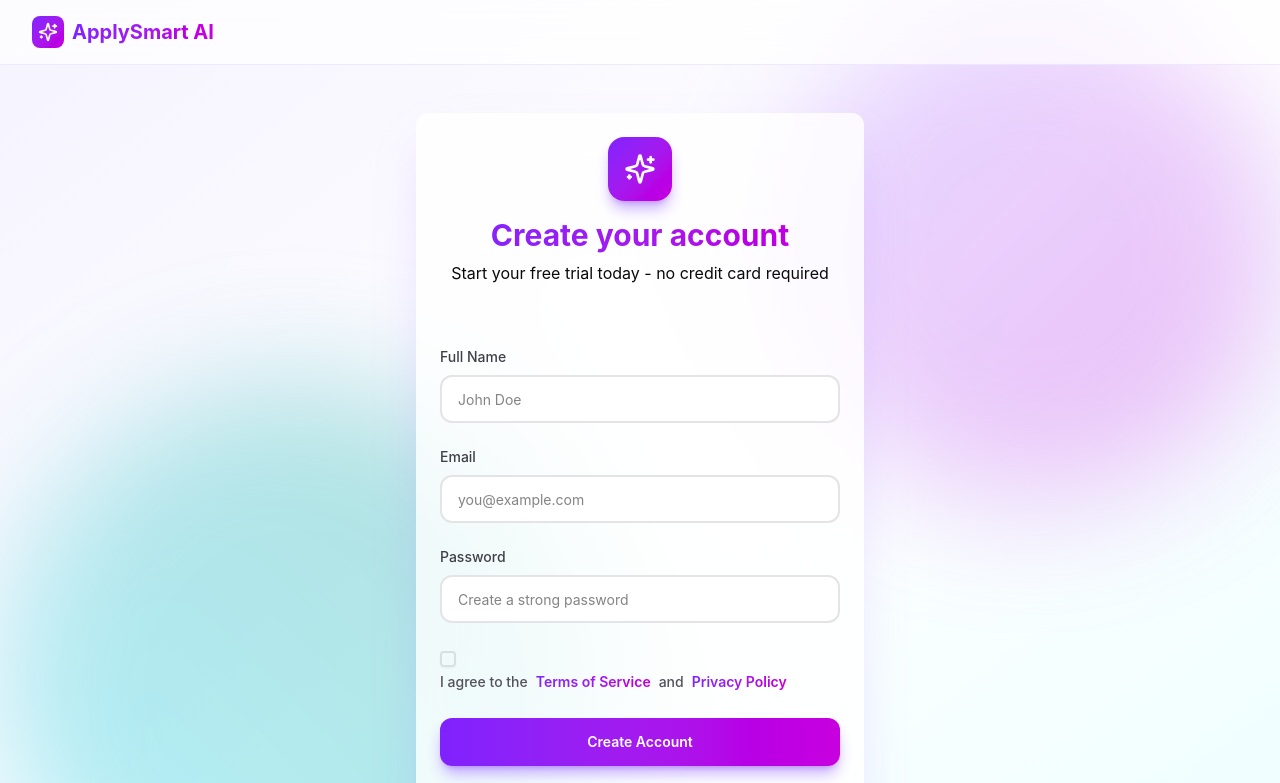
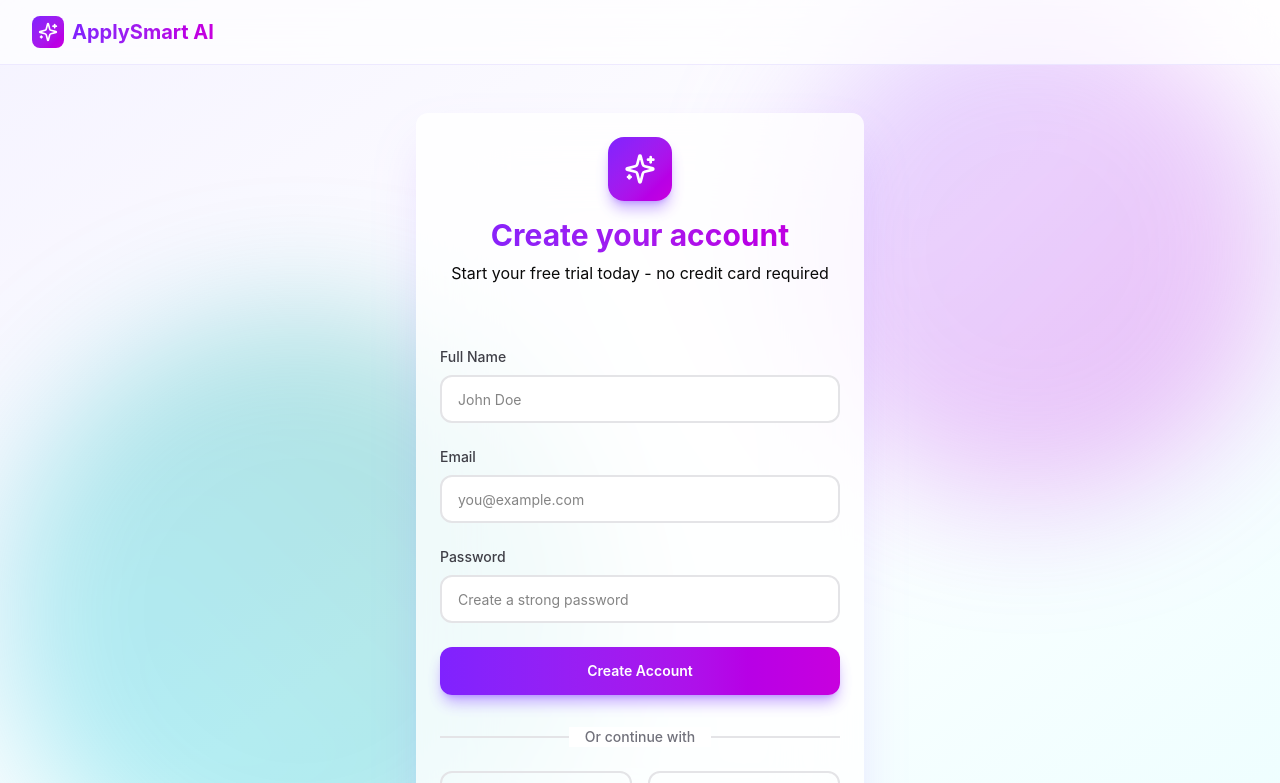
Before and after one commit to fegzycole/ApplySmart-AI, a React (Vite) app in the folder frontend/: page /signup in a window 1280 px wide. Shown: the top 783 px of the page. Built offline with nearby package versions, Linux system fonts and the light colour scheme; no server answers.

Commit message:
chore: Remove unused logic

```diff
--- a/frontend/src/features/authentication/pages/SignupPage.tsx
+++ b/frontend/src/features/authentication/pages/SignupPage.tsx
@@ -1,8 +1,8 @@
 import { Link } from "react-router";
 import { Button } from "@/shared/components/ui/button";
 import { Card, CardContent, CardHeader } from "@/shared/components/ui/card";
-import { DecorativeBackground, AuthNavigation, AuthCardHeader, FormField, TermsCheckbox, OAuthButtons, LinkText } from "../components/shared";
-import { AUTH_PAGE_STYLES, AUTH_CARD_STYLES, FORM_STYLES, SIGNUP_FIELDS, AUTH_CONTENT } from "../constants/authentication.constants";
+import { DecorativeBackground, AuthNavigation, AuthCardHeader, FormField, OAuthButtons, LinkText } from "../components/shared";
+import { AUTH_PAGE_STYLES, AUTH_CARD_STYLES, FORM_STYLES, SIGNUP_FIELDS, AUTH_CONTENT } from "@/features/authentication/constants";
 
 export function SignupPage() {
   return (
@@ -23,7 +23,6 @@ export function SignupPage() {
               {SIGNUP_FIELDS.map((field) => (
                 <FormField key={field.id} {...field} />
               ))}
-              <TermsCheckbox />
               <Link to="/app">
                 <Button className={FORM_STYLES.submitButton}>
                   {AUTH_CONTENT.signup.submitButton}
```
